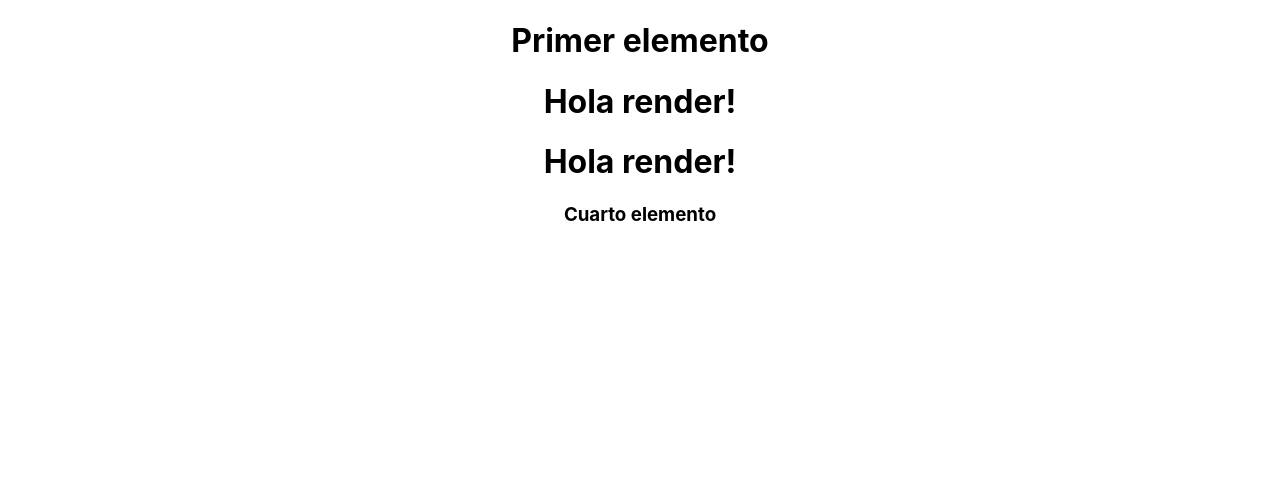
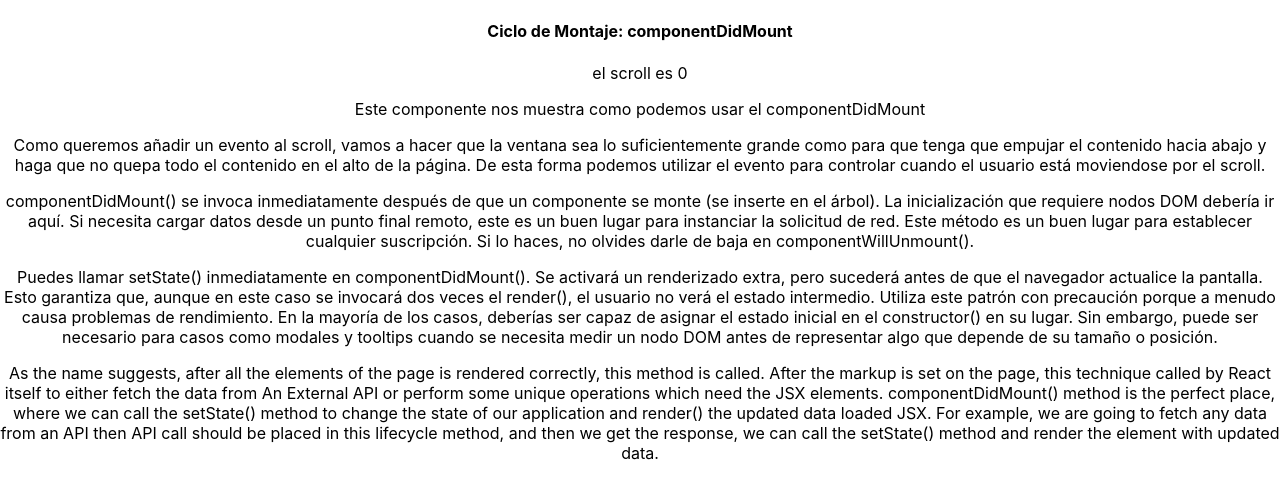
Before and after one commit to arialisme/aprende-react-js-2, a React (Create React App) app: page / in a window 1280 px wide. Shown: the top 498 px of the page. Built offline with nearby package versions, Linux system fonts and the light colour scheme.

Commit message:
ComponentDidMount

```diff
--- a/src/App.js
+++ b/src/App.js
@@ -1,5 +1,5 @@
 import React, { Component } from "react";
-import Render from "./sections/life-cycle/render";
+import EjemploDeComponentDidMount from "./sections/life-cycle/componentDidMount";
 import "./App.css";
 
 class App extends Component {
@@ -7,7 +7,7 @@ class App extends Component {
     console.log("render del componente App");
     return (
       <div className="App">
-        <Render />
+        <EjemploDeComponentDidMount />
       </div>
     );
   }
--- /dev/null
+++ b/src/sections/life-cycle/componentDidMount.js
@@ -0,0 +1,76 @@
+import React, { Component } from "react";
+
+class EjemploDeComponentDidMount extends Component {
+  constructor(props) {
+    console.log("constructor");
+    super(props);
+    this.state = { scroll: 0 };
+  }
+
+  componentWillMount() {
+    console.log("componentWillMount");
+  }
+
+  componentDidMount() {
+    console.log("componentDidMount");
+    document.addEventListener("scroll", () => {
+      this.setState({ scroll: window.scrollY });
+    });
+  }
+
+  render() {
+    console.log("render");
+
+    return (
+      <div>
+        <h4>Ciclo de Montaje: componentDidMount</h4>
+        <p>el scroll es {this.state.scroll}</p>
+        <p>
+          Este componente nos muestra como podemos usar el componentDidMount
+        </p>
+        <p>
+          Como queremos añadir un evento al scroll, vamos a hacer que la ventana
+          sea lo suficientemente grande como para que tenga que empujar el
+          contenido hacia abajo y haga que no quepa todo el contenido en el alto
+          de la página. De esta forma podemos utilizar el evento para controlar
+          cuando el usuario está moviendose por el scroll.
+        </p>
+        <p>
+          componentDidMount() se invoca inmediatamente después de que un
+          componente se monte (se inserte en el árbol). La inicialización que
+          requiere nodos DOM debería ir aquí. Si necesita cargar datos desde un
+          punto final remoto, este es un buen lugar para instanciar la solicitud
+          de red. Este método es un buen lugar para establecer cualquier
+          suscripción. Si lo haces, no olvides darle de baja en
+          componentWillUnmount().
+        </p>
+        <p>
+          Puedes llamar setState() inmediatamente en componentDidMount(). Se
+          activará un renderizado extra, pero sucederá antes de que el navegador
+          actualice la pantalla. Esto garantiza que, aunque en este caso se
+          invocará dos veces el render(), el usuario no verá el estado
+          intermedio. Utiliza este patrón con precaución porque a menudo causa
+          problemas de rendimiento. En la mayoría de los casos, deberías ser
+          capaz de asignar el estado inicial en el constructor() en su lugar.
+          Sin embargo, puede ser necesario para casos como modales y tooltips
+          cuando se necesita medir un nodo DOM antes de representar algo que
+          depende de su tamaño o posición.
+        </p>
+        <p>
+          As the name suggests, after all the elements of the page is rendered
+          correctly, this method is called. After the markup is set on the page,
+          this technique called by React itself to either fetch the data from An
+          External API or perform some unique operations which need the JSX
+          elements. componentDidMount() method is the perfect place, where we
+          can call the setState() method to change the state of our application
+          and render() the updated data loaded JSX. For example, we are going to
+          fetch any data from an API then API call should be placed in this
+          lifecycle method, and then we get the response, we can call the
+          setState() method and render the element with updated data.
+        </p>
+      </div>
+    );
+  }
+}
+
+export default EjemploDeComponentDidMount;
```
